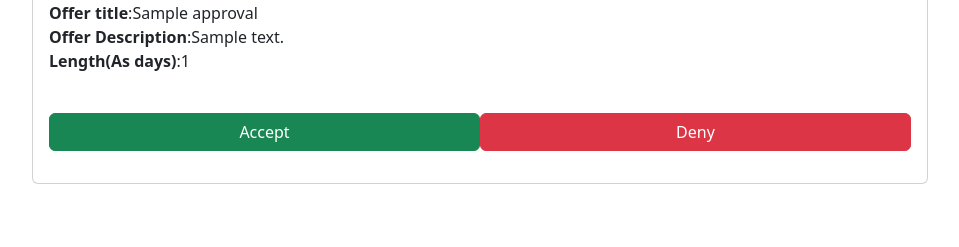
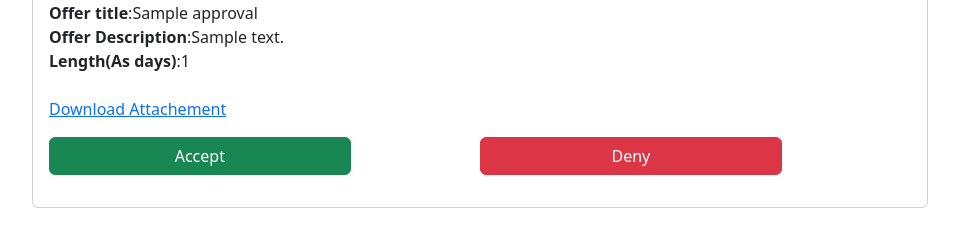
Before and after one commit to efeakaroz13/AdflauntAPI, a Flask app: template templates/orderApprovalAdmin.html in a window 1280 px wide. Shown: the part 200-447 px from the top of the page, without its empty margins (160-1119 px from the left). Run offline with Flask 3, Linux system fonts and the light colour scheme; the template is opened without the code that fills it: most values are stand-ins (such as "Sample title", 1, 10 or a date in 2020).

Commit message:
download attachement

```diff
--- a/templates/orderApprovalAdmin.html
+++ b/templates/orderApprovalAdmin.html
@@ -16,10 +16,11 @@
 	 				<strong>Offer title</strong>:{{b["title"]}}<br>
 	 				<strong>Offer Description</strong>:{{b["description"]}}<br>
 	 				<strong>Length(As days)</strong>:{{b["daysWantToBook"]|length}}<br><br>
+	 				<a href="/static/{{b['printingFile']}}" target="_blank">Download Attachement</a>
 	 				<center>
 		 				<div class="grid2">
-		 					<button class="btn btn-success" onclick="acceptBooking('{{a}}','{{approvalData[a].index(b)}}')">Accept</button>
-		 					<button class="btn btn-danger" onclick="denyBooking('{{a}}','{{approvalData[a].index(b)}}')">Deny</button>
+		 					<button class="btn btn-success w70" onclick="acceptBooking('{{a}}','{{approvalData[a].index(b)}}')">Accept</button>
+		 					<button class="btn btn-danger w70" onclick="denyBooking('{{a}}','{{approvalData[a].index(b)}}')">Deny</button>
 		 				</div>
 	 				</center>
 	 			</p>
```
